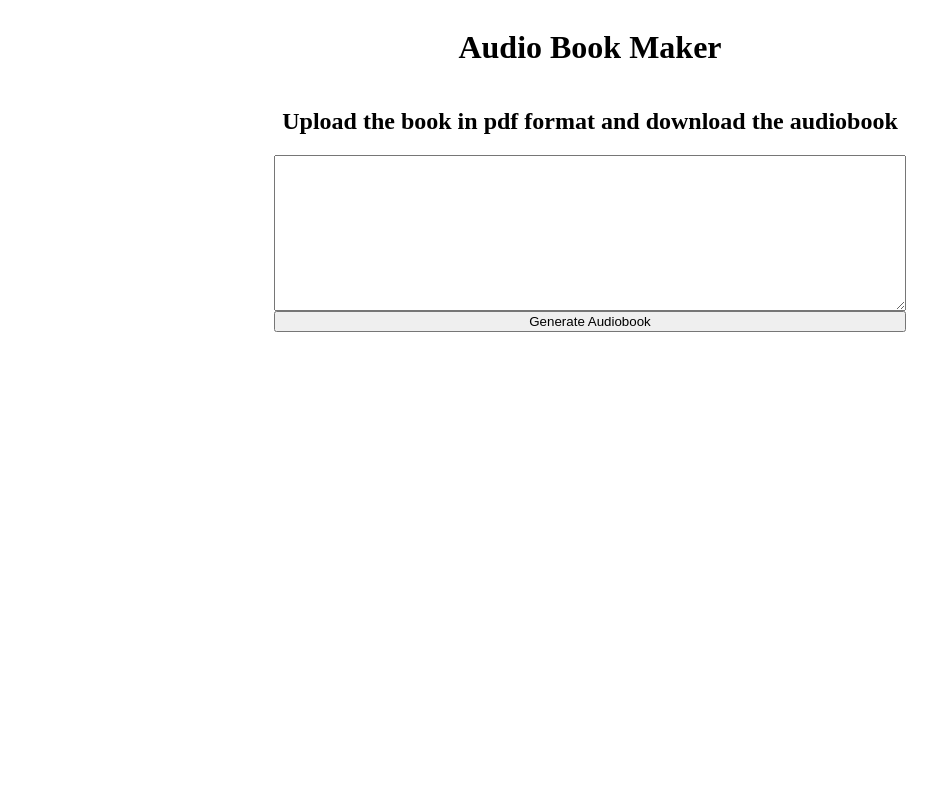
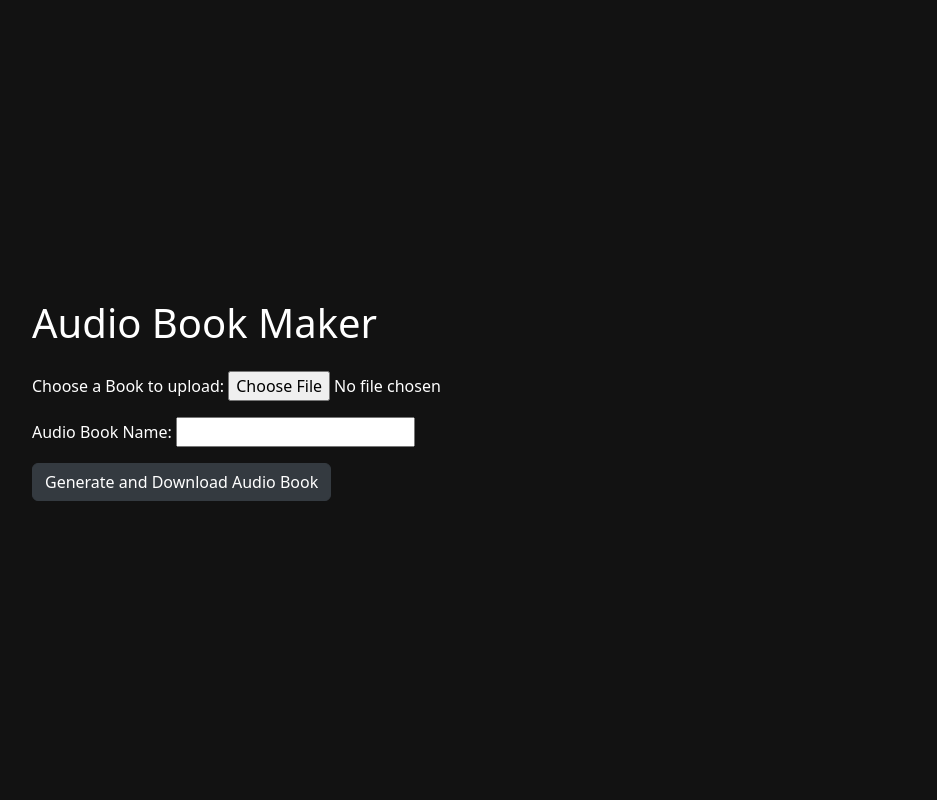
Before and after one commit to MGuruNikhil/ABM, a Django app: page /abm/ in a window 1280 px wide. Shown: the whole page, without its empty margins (50-987 px from the left). Run offline with Django 5.2, Linux system fonts and the light colour scheme.

Commit message:
takes pdfs,text,epub,html

```diff
--- /dev/null
+++ b/tts/abm/forms.py
@@ -0,0 +1,7 @@
+from django import forms
+
+class BookUploadForm(forms.Form):
+    book = forms.FileField(
+        label="Choose a Book to upload",
+    )
+    bookName = forms.CharField(label="Audio Book Name", required=False)
--- a/tts/abm/templates/abm/index.html
+++ b/tts/abm/templates/abm/index.html
@@ -5,33 +5,46 @@
     <meta charset="UTF-8">
     <meta name="viewport" content="width=device-width, initial-scale=1.0">
     <title>ABM</title>
+    <link href="https://cdn.jsdelivr.net/npm/bootstrap@5.3.2/dist/css/bootstrap.min.css" rel="stylesheet" integrity="sha384-T3c6CoIi6uLrA9TneNEoa7RxnatzjcDSCmG1MXxSR1GAsXEV/Dwwykc2MPK8M2HN" crossorigin="anonymous">
     <style>
-        h1,
-        h2,
-        form {
-            text-align: center;
-        }
-        form {
+        body {
+            background-color: #121212;
+            color: #ffffff;
             display: flex;
             flex-direction: column;
+            justify-content: center;
+            align-items: center;
+            height: 100vh;
         }
-        div {
-            display: flex;
-            flex-direction: column;
-            width: 50%;
-            margin: auto;
+
+        .form-control {
+            background-color: #1a1a1a;
+            color: #ffffff;
+        }
+
+        .btn {
+            background-color: #343a40;
+            border-color: #343a40;
+            color: #ffffff;
         }
     </style>
+    <script src="https://cdn.jsdelivr.net/npm/bootstrap@5.3.2/dist/js/bootstrap.bundle.min.js" integrity="sha384-C6RzsynM9kWDrMNeT87bh95OGNyZPhcTNXj1NW7RuBCsyN/o0jlpcV8Qyq46cDfL" crossorigin="anonymous"></script>
 </head>
 
 <body>
-    <div>
-        <h1>Audio Book Maker</h1>
-        <h2>Upload the book in pdf format and download the audiobook</h2>
-        <form action="{% url 'index' %}" method="post">
+    <div class="container">
+        <h1 class="mt-4">Audio Book Maker</h1>
+        <form method="post" enctype="multipart/form-data" class="my-4">
             {% csrf_token %}
-            <textarea name="book" id="book" cols="30" rows="10"></textarea>
-            <input type="submit" value="Generate Audiobook">
+            <div class="mb-3">
+                {{ form.book.label_tag }}
+                {{ form.book }}
+            </div>
+            <div class="mb-3">
+                {{ form.bookName.label_tag }}
+                {{ form.bookName }}
+            </div>
+            <button type="submit" class="btn btn-primary btn-dark">Generate and Download Audio Book</button>
         </form>
     </div>
 </body>
--- a/tts/abm/views.py
+++ b/tts/abm/views.py
@@ -1,33 +1,86 @@
 import requests
 from django.shortcuts import render
 from django.http import HttpResponse
+from .forms import BookUploadForm
+import PyPDF2
+from ebooklib import epub
+from bs4 import BeautifulSoup
+
+CHUNK_SIZE = 1024
+url = "https://api.elevenlabs.io/v1/text-to-speech/Yko7PKHZNXotIFUBG7I9"
+
+headers = {
+    "Accept": "audio/mpeg",
+    "Content-Type": "application/json",
+    "xi-api-key": "3db03cfcd354d51ed0ae1834c51cefcd"
+}
+
+def extractTextFromPdf(filePath):
+    pdfReader = PyPDF2.PdfReader(filePath)
+    text = ''
+    for pageNum in range(len(pdfReader.pages)):
+        page = pdfReader.pages[pageNum]
+        text += page.extract_text()
+    return text
+
+
+def extractTextFromEpub(filePath):
+    file = filePath.read()
+    epubBook = epub.read_epub(file)
+    text = ' '.join(item.get_content().decode('utf-8') for item in epubBook.get_items_of_type('text'))
+    return text
+
+def extractTextFromTxt(filePath):
+    text = filePath.read().decode('utf-8')
+    return text
+
+def extractTextFromHtml(filePath):
+    file = filePath.read().decode('utf-8')
+    soup = BeautifulSoup(file, 'html.parser')
+    text = soup.get_text()
+    return text
 
 def index(request):
     if request.method == "POST":
-        text = request.POST["book"]
+        form = BookUploadForm(request.POST, request.FILES)
+        if form.is_valid():
+            book = request.FILES['book']
 
-        CHUNK_SIZE = 1024
-        url = "https://api.elevenlabs.io/v1/text-to-speech/Yko7PKHZNXotIFUBG7I9"
+            bookName = form.cleaned_data.get('bookName', 'output.mp3')
+            if bookName[-4:] != ".mp3":
+                bookName += ".mp3"
 
-        headers = {
-            "Accept": "audio/mpeg",
-            "Content-Type": "application/json",
-            "xi-api-key": "3db03cfcd354d51ed0ae1834c51cefcd"
-        }
+            bookExtension = book.name.split('.')[-1].lower()
 
-        data = {
-            "text": text,
-            "model_id": "eleven_monolingual_v1",
-            "voice_settings": {
-                "stability": 0.5,
-                "similarity_boost": 0.5
+            if bookExtension == 'pdf':
+                text = extractTextFromPdf(book)
+            elif bookExtension == 'epub':
+                text = extractTextFromEpub(book)
+            elif bookExtension == 'txt':
+                text = extractTextFromTxt(book)
+            elif bookExtension == 'html':
+                text = extractTextFromHtml(book)
+            else:
+                text = "Unsupported file type"
+
+            data = {
+                "text": text,
+                "model_id": "eleven_monolingual_v1",
+                "voice_settings": {
+                    "stability": 0.5,
+                    "similarity_boost": 0.5
+                }
             }
-        }
 
-        response = requests.post(url, json=data, headers=headers)
-        if response.status_code == 200:
-            response = HttpResponse(response.content, content_type='audio/mp3')
-            response['Content-Disposition'] = 'attachment; filename=output.mp3'
-            return response
+            response = requests.post(url, json=data, headers=headers)
+            if response.status_code == 200:
+                response = HttpResponse(response.content, content_type='audio/mp3')
+                response['Content-Disposition'] = f'attachment; filename="{ bookName }"'
+                for chunk in response.iter_content(chunk_size=CHUNK_SIZE):
+                    if chunk:
+                        response.write(chunk)
+                return response
+    else:
+        form = BookUploadForm()
 
-    return render(request, "abm/index.html")
+    return render(request, "abm/index.html", {'form': form})
```
